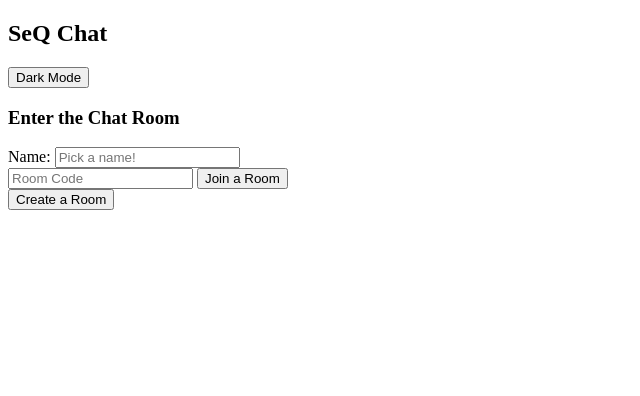
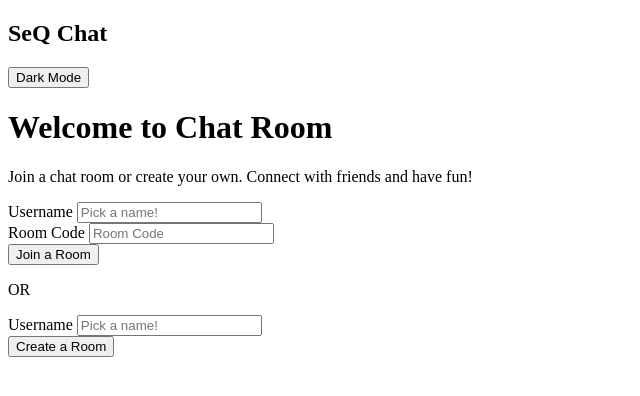
Before and after one commit to arcyse/CLI-Dial, a Flask app: page / in a window 1280 px wide. Shown: the top 396 px of the page, without its empty margins (0-640 px from the left). Run offline with Flask 3, Linux system fonts and the light colour scheme; some libraries are stand-ins or nearby versions.

Commit message:
Update home.html
- temporary landing/home page.

```diff
--- a/Chatroom-QKD-SocketIO-2/templates/home.html
+++ b/Chatroom-QKD-SocketIO-2/templates/home.html
@@ -1,26 +1,44 @@
-<!-- Inherit code from base.html -->
 {% extends "base.html" %}
-<!-- Content block to ovveride (replace) -->
 {% block content %}
-<!-- HTML form which sends post request to home page when click submit -->
-<form method="post" class="buttons"> <!-- Class buttons for CSS styling -->
-    <h3>Enter the Chat Room</h3>
-    <div>
-        <label>Name:</label>
-        <input type="text" placeholder="Pick a name!" name="name" value="{{ name }}"/> <!-- Here, name is the key of the data when form is submitted -->
-        <!-- Pass back name as input if user makes mistake -->
+<div class="container">
+    <h1 class="title">Welcome to Chat Room</h1>
+    <p class="description">Join a chat room or create your own. Connect with friends and have fun!</p>
+
+    <div class="landing-page">
+        <!-- Form for joining a room -->
+        <form method="post" class="form-container" id="join-room-form">
+            <div class="input-group">
+                <label for="name">Username</label>
+                <input type="text" id="name" placeholder="Pick a name!" name="name" value="{{ name }}" required/>
             </div>
-    <div class="join"> <!-- Join div is styled in style.CSS -->
-        <input type="text" placeholder="Room Code" name="code" value="{{ code }}"/>
-        <button type="submit" name="join">Join a Room</button>
+            <div class="input-group">
+                <label for="code">Room Code</label>
+                <input type="text" id="code" placeholder="Room Code" name="code" value="{{ code }}" required/>
             </div>
-    <button type="submit" name="create" class="create-btn">Create a Room</button> <!-- create-btm class styled in CSS-->
+            <div class="button-group">
+                <button type="submit" name="join" class="create-btn">Join a Room</button>
+            </div>
+        </form>
+
+        <p class="or-text">OR</p>
+
+        <!-- Form for creating a room -->
+        <form method="post" class="form-container" id="create-room-form">
+            <div class="input-group">
+                <label for="name">Username</label>
+                <input type="text" id="name-create" placeholder="Pick a name!" name="name" value="{{ name }}" required/>
+            </div>
+            <div class="button-group">
+                <button type="submit" name="create" class="create-btn create-room-btn">Create a Room</button>
+            </div>
+        </form>
 
         <!-- Display error if present -->
         {% if error %}
-    <ul>
-        <li> {{ error }}</li>
+        <ul class="error-list">
+            <li>{{ error }}</li>
         </ul>
         {% endif %}
-</form>
+    </div>
+</div>
 {% endblock %}
```
Lines whose indentation alone changed are shown as unchanged.
